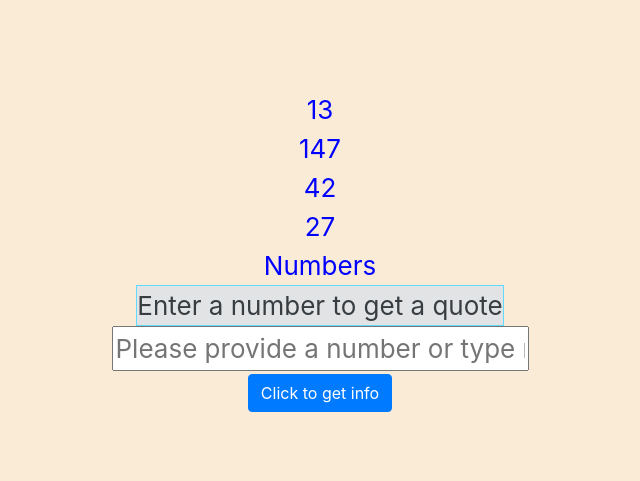
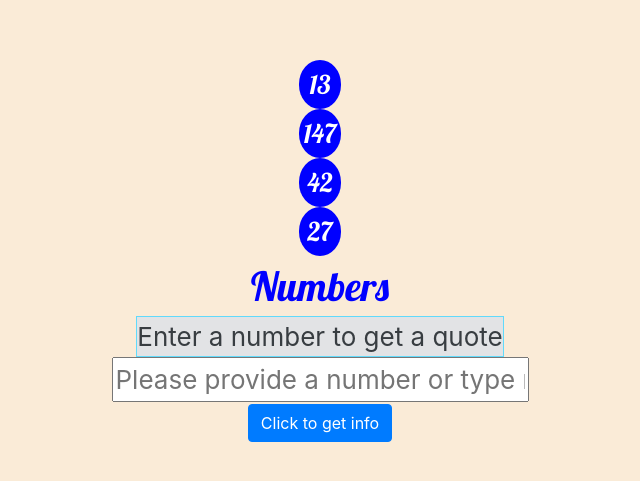
Before and after one commit to mrkamlesh/React-Redux-Saga-Numbers-API, a React (Create React App) app: page / in a window 1280 px wide. Shown: the part 149-630 px from the top of the page, without its empty margins (320-960 px from the left). Built offline with nearby package versions, Linux system fonts and the light colour scheme.

Commit message:
surrounded numbers

```diff
--- a/src/components/Header.js
+++ b/src/components/Header.js
@@ -1,4 +1,5 @@
 import React from "react";
+import "../styles/Header.scss";
 
 export default function Header(props) {
   return (
--- /dev/null
+++ b/src/styles/Header.scss
@@ -0,0 +1,18 @@
+.header, .subheader {
+  font-family: 'Lobster', cursive;
+}
+
+.header {
+  position: relative;
+}
+
+.subheader {
+  font-size: 2.5rem;
+}
+
+.number {
+  background-color: blue;
+  color: white;
+  border-radius: 50%;
+  padding: 5px;
+}
```
